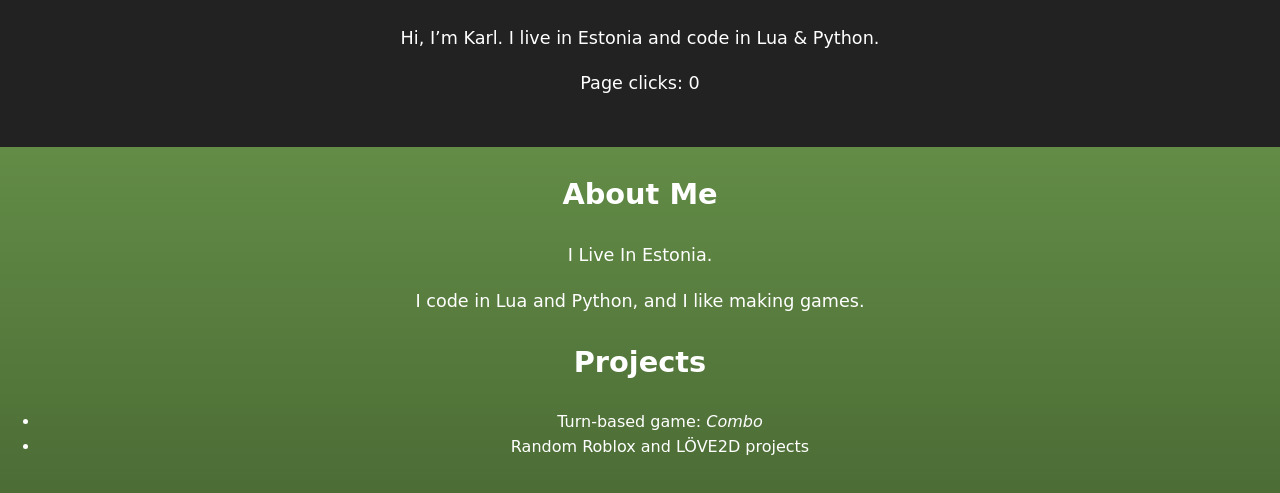
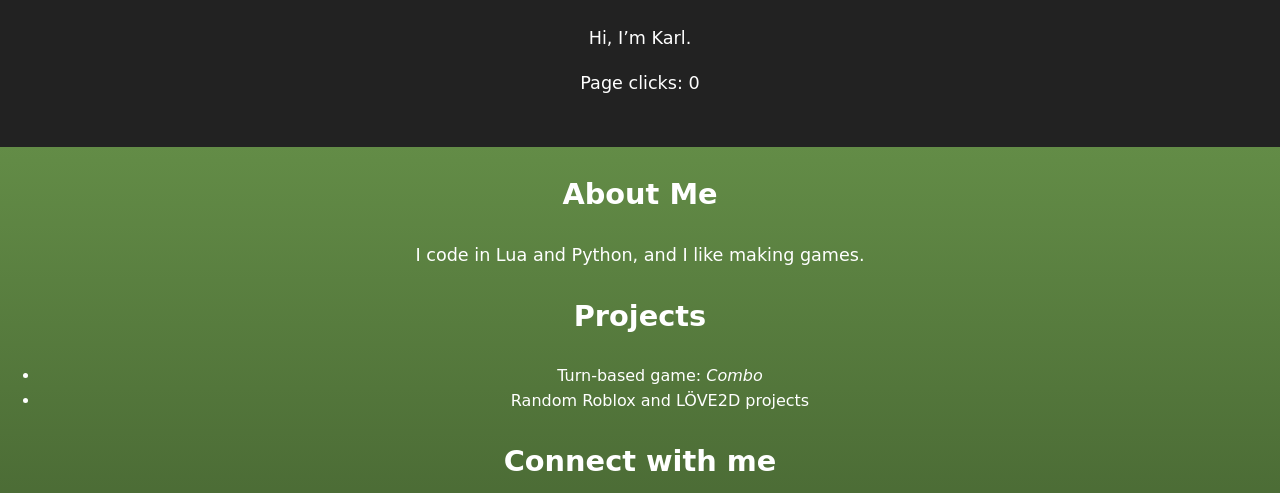
Before and after one commit to KarlThaGoober/website, a plain HTML site: page index.html in a window 1280 px wide. Shown: the part 126-619 px from the top of the page. Drawn offline with Linux system fonts and the light colour scheme.

Commit message:
Update index.html

```diff
--- a/index.html
+++ b/index.html
@@ -10,14 +10,13 @@
 <body>
   <header>
   <h1>Welcome to Karl's Portfolio 👋</h1>
-  <p>Hi, I’m Karl. I live in Estonia and code in Lua & Python.</p>
+  <p>Hi, I’m Karl.</p>
   <p>Page clicks: <span id="clicks">0</span></p>
   </header>
 
   <main>
     <section>
       <h2>About Me</h2>
-      <p>I Live In Estonia.</p>
       <p>I code in Lua and Python, and I like making games.</p>
     </section>
 
```
